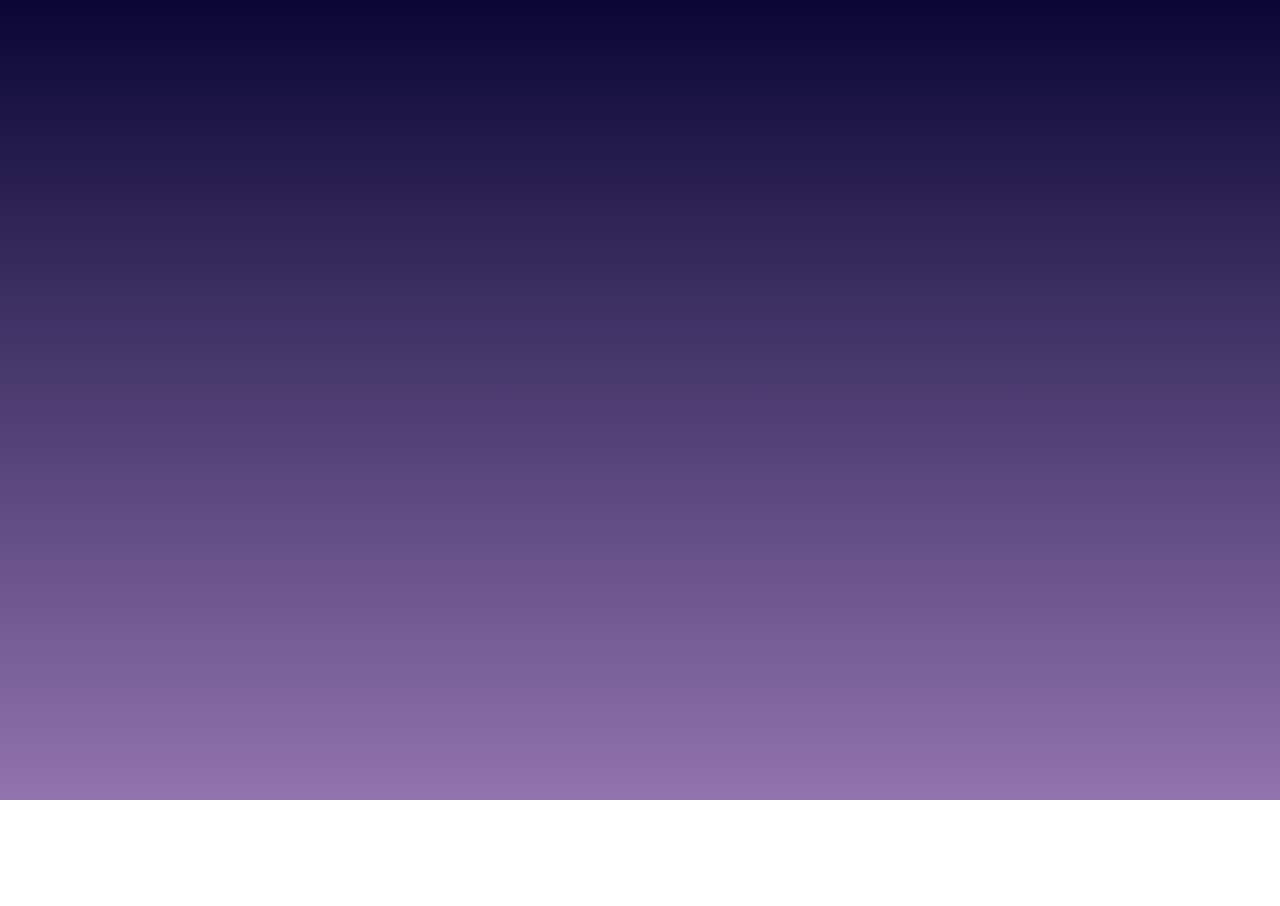
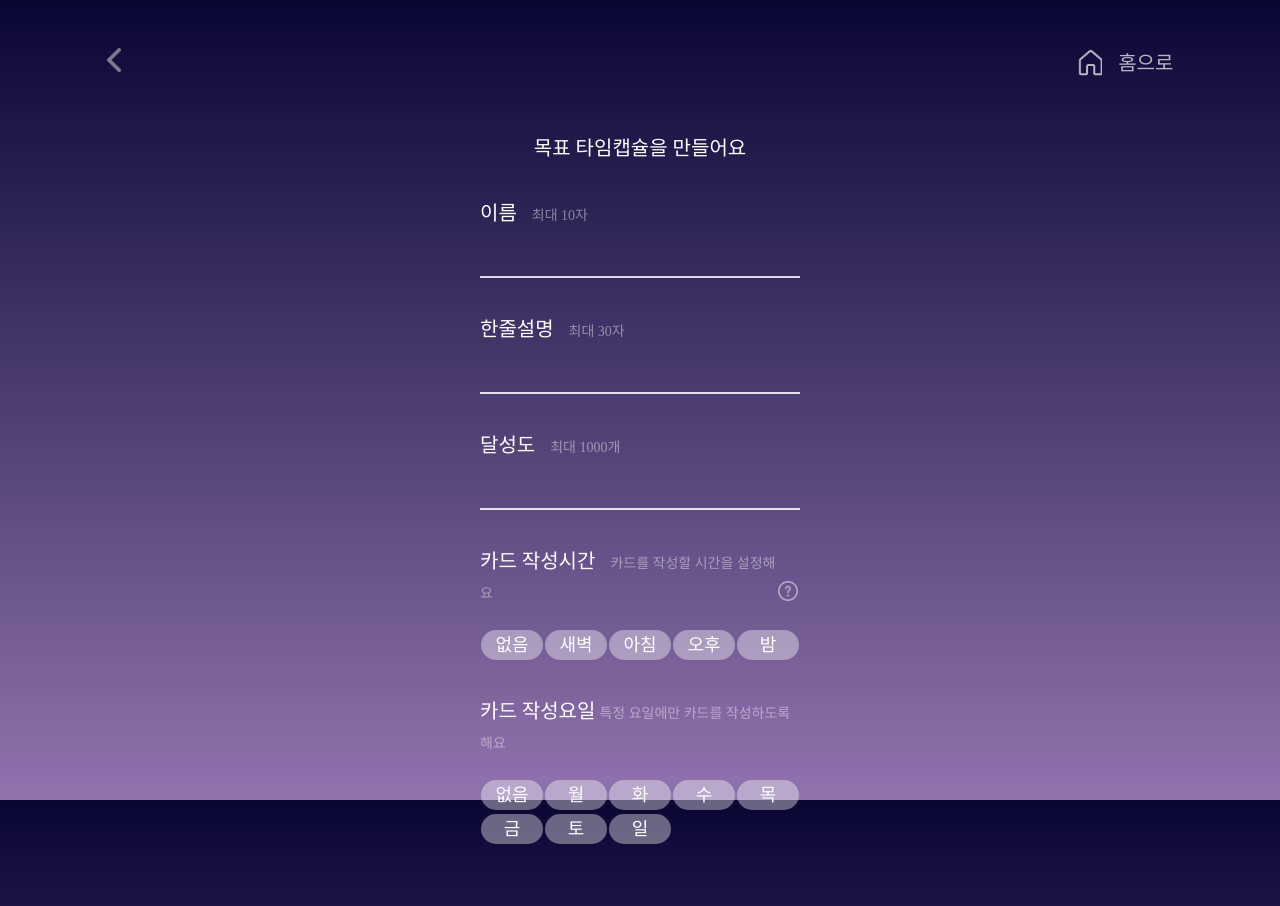
Before and after one commit to wjdgusaho/Damda, a React (Create React App) app in the folder frontend/client/: page /goal in a window 1280 px wide. Before the commit this address had no page. Shown: the top 906 px of the page. Before the commit the page ends 800 px from the top, so only its background shows below. Built offline with nearby package versions, Linux system fonts and the light colour scheme; a web font is replaced by a local one.

Commit message:
feat: 목표 타임캡슐 만들기 중간 저장

```diff
--- a/frontend/client/src/Main.tsx
+++ b/frontend/client/src/Main.tsx
@@ -33,7 +33,7 @@ import {
   marbleTheme,
 } from "./theme"
 import RecordCapsule from "./components/RecordCapsule"
-
+import GoalCapsule from "./components/GoalCapsule"
 
 function Main() {
   return (
@@ -72,6 +72,7 @@ function Main() {
                 <Route path="/selecttype/" element={<SelectType />}></Route>
                 <Route path="/classic/" element={<ClassicCapsule />}></Route>
                 <Route path="/record/" element={<RecordCapsule />}></Route>
+                <Route path="/goal/" element={<GoalCapsule />}></Route>
               </Routes>
             </BrowserRouter>
           </Provider>
--- /dev/null
+++ b/frontend/client/src/components/GoalCapsule.tsx
@@ -0,0 +1,309 @@
+import React, { useState } from "react"
+import "../index.css"
+import tw from "tailwind-styled-components"
+import { styled } from "styled-components"
+import { useNavigate } from "react-router"
+import { SubHeader } from "./inc/SubHeader"
+import "react-datepicker/dist/react-datepicker.css"
+import "./datePicker.css"
+
+const Box = styled.div`
+  display: flex;
+  flex-direction: column;
+  align-items: center;
+  color: white;
+  font-family: "Pretendard";
+  justify-content: center;
+`
+
+const Title = tw.div`
+    mt-14
+    text-xl
+    font-light
+`
+
+const Content = styled.div`
+  margin-top: 2.25rem;
+  font-size: 1.25rem;
+  font-weight: 300;
+  span {
+    font-size: 14px;
+    color: rgb(243, 245, 251, 0.47);
+    margin-left: 15px;
+  }
+`
+
+const InputBox = styled.input`
+  background-color: rgb(255, 255, 255, 0);
+  border-bottom: 2px solid rgb(255, 255, 255, 0.83);
+  height: 50px;
+  outline: none;
+  font-weight: 200;
+`
+
+const ContentWrap = tw.div`
+    flex
+    justify-start
+    w-full
+`
+
+const HelpIcon = styled.img`
+  width: 24px;
+  height: 24px;
+  margin: auto;
+  margin-bottom: 3px;
+`
+
+const Info = styled.img`
+  position: absolute;
+  width: 353px;
+  left: 50%;
+  margin-left: -175px;
+`
+
+const RadioBtn = styled.label<{ disabled?: boolean }>`
+  display: inline-block;
+  width: 62px;
+  height: 30px;
+  border-radius: 30px;
+  background-color: rgb(255, 255, 255, 0.38);
+  text-align: center;
+  line-height: 30px;
+  font-size: 18px;
+  font-weight: 200;
+  cursor: pointer;
+  margin-left: 1px;
+  margin-right: 1px;
+  input[type="radio"]:checked + & {
+    background-color: rgb(0, 0, 0, 0.38);
+  }
+  input[type="checkbox"]:checked + & {
+    background-color: rgb(0, 0, 0, 0.38);
+  }
+`
+
+const SubmitBtn = styled.button`
+  width: 130px;
+  height: 49px;
+  background-color: #f6eef9; // lilac 100
+  color: #431f4c; // lilac 950
+  border-radius: 30px;
+  font-size: 24px;
+  box-shadow: 0px 4px 4px #534177;
+`
+
+const CancelBtn = styled(SubmitBtn)`
+  background-color: rgb(255, 255, 255, 0.05);
+`
+
+const BtnWrap = tw.div`
+  w-80
+  my-16
+  flex
+  justify-evenly
+`
+
+const GoalCapsule = function () {
+  let [isHelp, setIsHelp] = useState(false)
+  const navigate = useNavigate()
+  let [isDisabled, setIsDisabled] = useState(false)
+  let [isChecked, setIsChecked] = useState(false)
+  let [checkedValue, setCheckedValue] = useState("")
+
+  const handleOptionChange = (event: React.ChangeEvent<HTMLInputElement>) => {
+    const value = event.target.value
+    setCheckedValue(value)
+    if (value === "없음") {
+      setIsDisabled(!isDisabled)
+    }
+  }
+
+  return (
+    <>
+      <SubHeader />
+      <Box className="w-80 m-auto">
+        <Title>목표 타임캡슐을 만들어요</Title>
+        <ContentWrap>
+          <Content>
+            이름
+            <span>최대 10자</span>
+          </Content>
+        </ContentWrap>
+        <InputBox className="w-80" type="text" maxLength={10} />
+        <ContentWrap>
+          <Content>
+            한줄설명
+            <span>최대 30자</span>
+          </Content>
+        </ContentWrap>
+        <InputBox className="w-80" type="text" maxLength={30} />
+        <ContentWrap>
+          <Content>
+            달성도
+            <span>최대 1000개</span>
+          </Content>
+        </ContentWrap>
+        <InputBox className="w-80" type="number" max={1000} min={1} />
+
+        <ContentWrap>
+          <Content>
+            카드 작성시간
+            <span>카드를 작성할 시간을 설정해요</span>
+          </Content>
+          <HelpIcon
+            onClick={() => setIsHelp(!isHelp)}
+            src="assets/icons/questionMark.png"
+            alt="helpicon"
+          />
+        </ContentWrap>
+        <div>
+          {isHelp ? <Info src="../../helptimeinfo.png" alt="helpinfo" /> : null}
+        </div>
+        <div className="mt-6">
+          <input
+            style={{ display: "none" }}
+            type="radio"
+            id="none"
+            name="time"
+          />
+          <RadioBtn htmlFor="none">없음</RadioBtn>
+          <input
+            style={{ display: "none" }}
+            type="radio"
+            id="dawn"
+            name="time"
+          />
+          <RadioBtn htmlFor="dawn">새벽</RadioBtn>
+          <input
+            style={{ display: "none" }}
+            type="radio"
+            id="morning"
+            name="time"
+          />
+          <RadioBtn htmlFor="morning">아침</RadioBtn>
+          <input
+            style={{ display: "none" }}
+            type="radio"
+            id="afternoon"
+            name="time"
+          />
+          <RadioBtn htmlFor="afternoon">오후</RadioBtn>
+          <input
+            style={{ display: "none" }}
+            type="radio"
+            id="night"
+            name="time"
+          />
+          <RadioBtn htmlFor="night">밤</RadioBtn>
+        </div>
+        <ContentWrap>
+          <Content>
+            카드 작성요일
+            <span style={{ marginLeft: "4px" }}>
+              특정 요일에만 카드를 작성하도록 해요
+            </span>
+          </Content>
+        </ContentWrap>
+        <div className="mt-6">
+          <input
+            style={{ display: "none" }}
+            type="checkbox"
+            id="card_none"
+            name="day"
+            value="없음"
+            onChange={handleOptionChange}
+          />
+          <RadioBtn htmlFor="card_none">없음</RadioBtn>
+
+          <input
+            style={{ display: "none" }}
+            type="checkbox"
+            id="mon"
+            value="mon"
+            name="day"
+            disabled={isDisabled}
+            checked={checkedValue === "mon"}
+            onChange={handleOptionChange}
+          />
+          <RadioBtn htmlFor="mon">월</RadioBtn>
+
+          <input
+            style={{ display: "none" }}
+            type="checkbox"
+            id="tue"
+            value="tue"
+            name="day"
+            disabled={isDisabled}
+            checked={checkedValue === "tue"}
+            onChange={handleOptionChange}
+          />
+          <RadioBtn htmlFor="tue">화</RadioBtn>
+          <input
+            style={{ display: "none" }}
+            type="checkbox"
+            id="wed"
+            name="day"
+            disabled={isDisabled}
+            onChange={handleOptionChange}
+            // checked={isChecked}
+          />
+          <RadioBtn htmlFor="wed">수</RadioBtn>
+          <input
+            style={{ display: "none" }}
+            type="checkbox"
+            id="thu"
+            name="day"
+            disabled={isDisabled}
+            onChange={handleOptionChange}
+            // checked={isChecked}
+          />
+          <RadioBtn htmlFor="thu">목</RadioBtn>
+          <input
+            style={{ display: "none" }}
+            type="checkbox"
+            id="fri"
+            name="day"
+            disabled={isDisabled}
+            onChange={handleOptionChange}
+            // checked={isChecked}
+          />
+          <RadioBtn className="mt-1" htmlFor="fri">
+            금
+          </RadioBtn>
+          <input
+            style={{ display: "none" }}
+            type="checkbox"
+            id="sat"
+            name="day"
+            disabled={isDisabled}
+            onChange={handleOptionChange}
+            // checked={isChecked}
+          />
+          <RadioBtn htmlFor="sat">토</RadioBtn>
+          <input
+            style={{ display: "none" }}
+            type="checkbox"
+            id="sun"
+            name="day"
+            disabled={isDisabled}
+            onChange={handleOptionChange}
+            // checked={isChecked}
+          />
+          <RadioBtn htmlFor="sun">일</RadioBtn>
+        </div>
+        <BtnWrap>
+          <CancelBtn
+            onClick={() => {
+              navigate(-1)
+            }}
+          >
+            취소
+          </CancelBtn>
+          <SubmitBtn>생성</SubmitBtn>
+        </BtnWrap>
+      </Box>
+    </>
+  )
+}
+
+export default GoalCapsule
--- a/frontend/client/src/components/SelectType.tsx
+++ b/frontend/client/src/components/SelectType.tsx
@@ -95,7 +95,13 @@ const SelectType = function () {
           >
             기록 타임캡슐
           </TypeBtn>
-          <TypeBtn>목표 타임캡슐</TypeBtn>
+          <TypeBtn
+            onClick={() => {
+              navigate("/goal")
+            }}
+          >
+            목표 타임캡슐
+          </TypeBtn>
         </Box>
       </Background>
     </>
--- a/frontend/client/src/components/datePicker.css
+++ b/frontend/client/src/components/datePicker.css
@@ -51,3 +51,10 @@
 .react-datepicker__navigation-icon::before {
   border-color: #bc7fcd;
 }
+
+input[type="number"]::-webkit-outer-spin-button,
+input[type="number"]::-webkit-inner-spin-button {
+  -webkit-appearance: none;
+  -moz-appearance: none;
+  appearance: none;
+}
```
